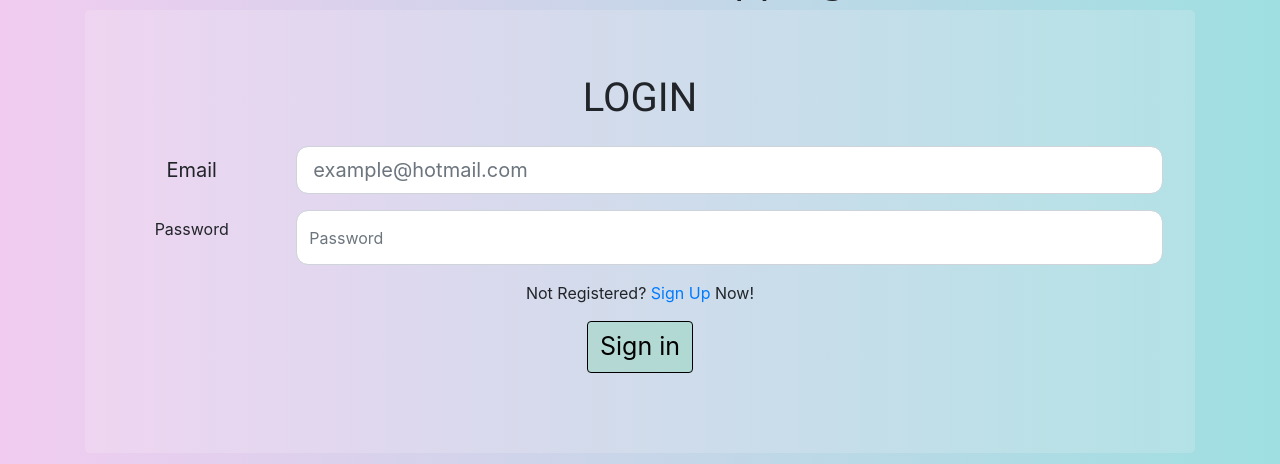
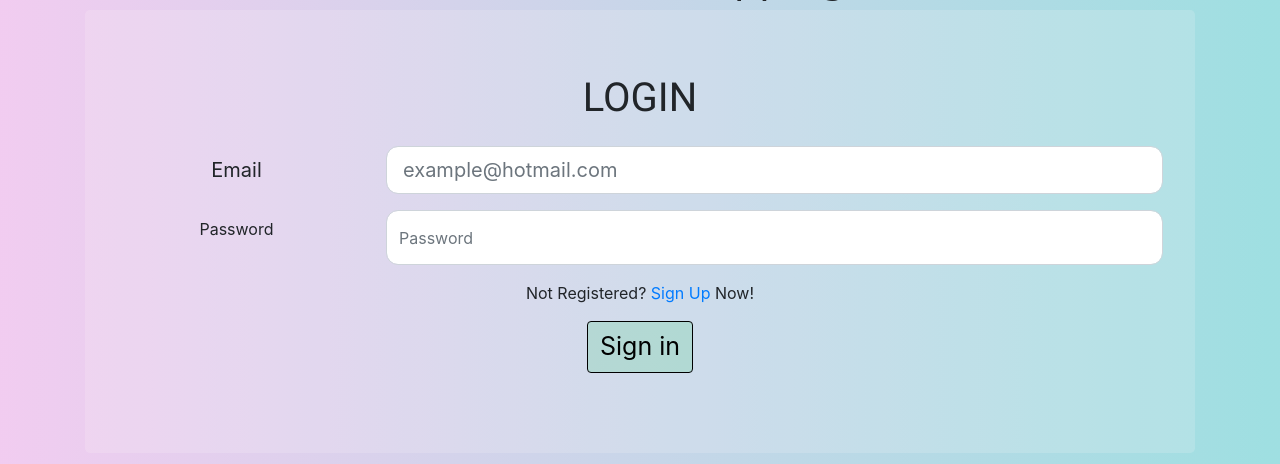
Before and after one commit to AliD201/SimpleLogin, a Node server app: page / in a window 1280 px wide. Shown: the part 407-871 px from the top of the page. Run offline with Node 20, Linux system fonts and the light colour scheme; some libraries are stand-ins or nearby versions; some web fonts are replaced.

Commit message:
login spacing fix

```diff
--- a/views/pages/login.ejs
+++ b/views/pages/login.ejs
@@ -37,14 +37,14 @@
           <h1 id="login-Header" class="mb-4 login "">LOGIN</h1>
           <form onsubmit="login(event)">
               <div class="form-group row">
-                  <label for="colFormLabelLg" class="col-sm-2 col-form-label col-form-label-lg ">Email</label>
-                  <div class="col-sm-10">
+                  <label for="colFormLabelLg" class="col-md-3 col-form-label col-form-label-lg ">Email</label>
+                  <div class="col-md-9">
                     <input id="email" type="email" class="form-control form-control-lg round-corners" id="colFormLabelLg" placeholder="example@hotmail.com" required>
                   </div>
               </div>
               <div class="form-group row">
-                  <label for="inputPassword3" class="col-sm-2 col-form-label">Password</label>
-                  <div class="col-sm-10">
+                  <label for="inputPassword3" class="col-md-3 col-form-label">Password</label>
+                  <div class="col-md-9">
                     <input id="password" type="password"  class="form-control round-corners passwordfield" id="inputPassword3" placeholder="Password" required>
                   </div>
                 </div>
```
